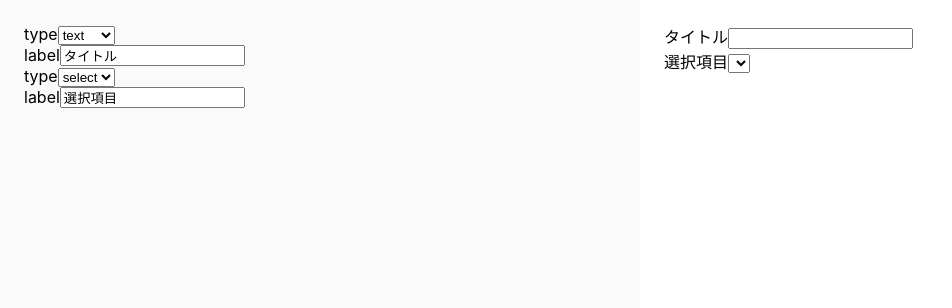
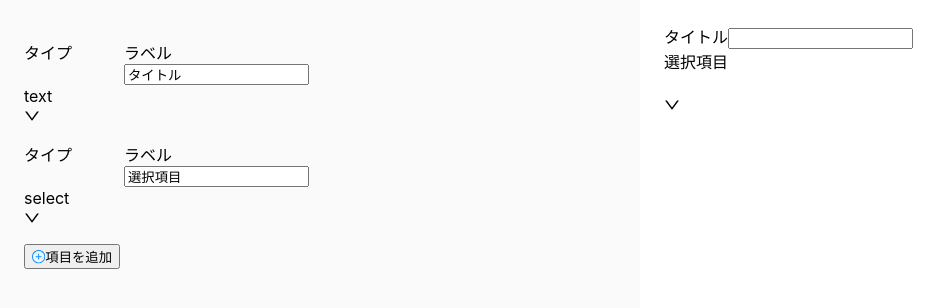
Before and after one commit to mottox2-sandbox/form-editor, a React (Create React App) app: page / in a window 1280 px wide. Shown: the top 308 px of the page, without its empty margins (0-952 px from the left). Built offline with nearby package versions, Linux system fonts and the light colour scheme.

Commit message:
Add styles

```diff
--- a/package.json
+++ b/package.json
@@ -3,6 +3,7 @@
   "version": "0.1.0",
   "private": true,
   "dependencies": {
+    "@ant-design/icons": "^4.2.1",
     "@testing-library/jest-dom": "^4.2.4",
     "@testing-library/react": "^9.3.2",
     "@testing-library/user-event": "^7.1.2",
@@ -10,6 +11,7 @@
     "@types/node": "^12.0.0",
     "@types/react": "^16.9.0",
     "@types/react-dom": "^16.9.0",
+    "antd": "^4.3.4",
     "react": "^16.13.1",
     "react-dom": "^16.13.1",
     "react-scripts": "3.4.1",
--- a/src/editor.css
+++ b/src/editor.css
@@ -12,3 +12,8 @@
 .editor {
   background: #fafafa;
 }
+
+.editor-item {
+  margin: 16px 0;
+  display: flex;
+}
--- a/src/editor.tsx
+++ b/src/editor.tsx
@@ -1,15 +1,23 @@
 import React, { useState } from "react";
 import "./editor.css";
+import { Input, Select, Button } from "antd";
+import { PlusCircleTwoTone } from "@ant-design/icons";
 
-type TextItem = {
+const Option = Select.Option;
+
+type ItemBase = {
+  type: string;
+  label: string;
+  id: string;
+};
+
+type TextItem = ItemBase & {
   type: "text";
-  label: string;
   placeholder: string;
 };
 
-type SelectItem = {
+type SelectItem = ItemBase & {
   type: "select";
-  label: string;
   options: {
     label: string;
     value: string;
@@ -23,14 +31,25 @@ const editorState: {
 } = {
   items: [
     {
+      id: "a",
       type: "text",
       label: "タイトル",
       placeholder: "",
     },
     {
+      id: "b",
       type: "select",
       label: "選択項目",
-      options: [],
+      options: [
+        {
+          label: "選択肢1",
+          value: "選択肢1",
+        },
+        {
+          label: "選択肢2",
+          value: "選択肢2",
+        },
+      ],
     },
   ],
 };
@@ -39,56 +58,120 @@ const TypeSelect: React.FC<{
   onChange: (newType: string) => void;
   value: string;
 }> = ({ onChange, value }) => (
-  <select
-    onChange={(e) => {
-      onChange(e.target.value);
+  <Select
+    style={{ width: 100 }}
+    onChange={(newValue) => {
+      onChange(newValue);
     }}
     value={value}
   >
-    <option value="text">text</option>
-    <option value="select">select</option>
-  </select>
+    <Option value="text">text</Option>
+    <Option value="select">select</Option>
+  </Select>
 );
+
+const FormItem = ({ item, onChange }: { item: Item; onChange: any }) => {
+  return (
+    <div className="editor-item">
+      <div>
+        <div className="editor-item-label">タイプ</div>
+        <TypeSelect
+          value={item.type}
+          onChange={(newType: string) => {
+            onChange(item.id, { type: newType });
+          }}
+        />
+      </div>
+      <div style={{ flex: 1 }}>
+        <div className="editor-item-label">ラベル</div>
+        <Input
+          type="text"
+          value={item.label}
+          onChange={(event) => {
+            onChange(item.id, { label: event.target.value });
+          }}
+        />
+      </div>
+    </div>
+  );
+};
+
+const history: any[] = []
 
 export const Editor = () => {
   const [state, update] = useState(editorState);
+  const perform = (action: any): any => {
+    return (...args: any) => {
+      console.log("perform action:", action.name, args);
+      history.push( `[${action.name}]: ${JSON.stringify(args)}`)
+      action(...args);
+    };
+  };
+  const createItem = () => {
+    update({
+      ...state,
+      items: [
+        ...state.items,
+        {
+          id: "a" + Number(new Date()),
+          type: "text",
+          label: "タイトル",
+          placeholder: "",
+        },
+      ],
+    });
+  };
+  const updateItem = (itemId: string, content: any) => {
+    update({
+      ...state,
+      items: state.items.map((item) => {
+        if (item.id !== itemId) return item;
+        else return { ...item, ...content };
+      }),
+    });
+  };
+  console.log(history)
 
   return (
     <div className="container">
       <div className="editor">
         {state.items.map((item) => {
           return (
-            <div>
-              type
-              <TypeSelect
-                value={item.type}
-                onChange={(newType: string) => {}}
-              />
-              <br />
-              label
-              <input type="text" value={item.label} onChange={() => {}} />
-            </div>
+            <FormItem
+              onChange={perform(updateItem)}
+              item={item}
+              key={item.id}
+            />
           );
         })}
+        <Button onClick={() => perform(createItem)()}>
+          <PlusCircleTwoTone />
+          項目を追加
+        </Button>
       </div>
       <div className="preview">
         {state.items.map((item) => {
           if (item.type === "select")
             return (
-              <div>
+              <div key={item.id}>
                 {item.label}
-                <select>
-                  {item.options.map((option) => {
-                    return <option value={option.value}>{option.label}</option>;
+                <br />
+                <Select style={{ width: 200 }}>
+                  {item.options?.map((option, index) => {
+                    return (
+                      <Option value={option.value} key={index}>
+                        {option.label}
+                      </Option>
+                    );
                   })}
-                </select>
+                </Select>
               </div>
             );
 
           return (
-            <label>
+            <label key={item.id}>
               {item.label}
-              <input type={item.type} />
+              <Input type={item.type} />
             </label>
           );
         })}
--- a/src/index.css
+++ b/src/index.css
@@ -19,3 +19,5 @@ code {
 #root, .App {
   height: 100%;
 }
+
+@import '~antd/dist/antd.css';
```
Also changed, not shown: src/App.css (deleted, +0 -38 lines), 1 other file (tests, documents, lock files or other folders).
